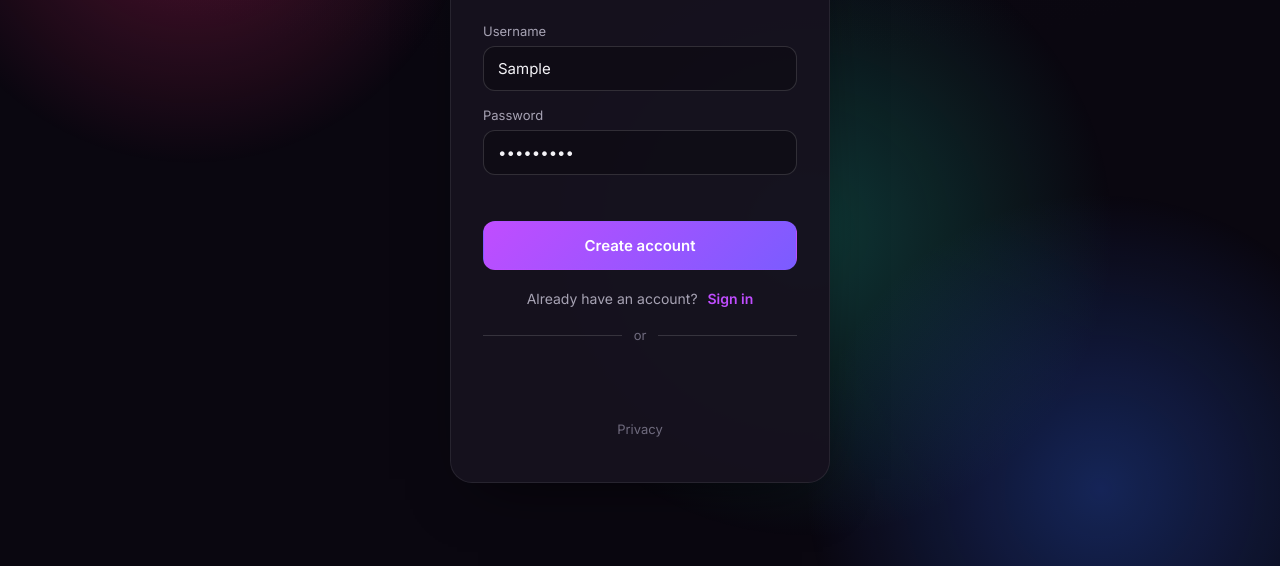
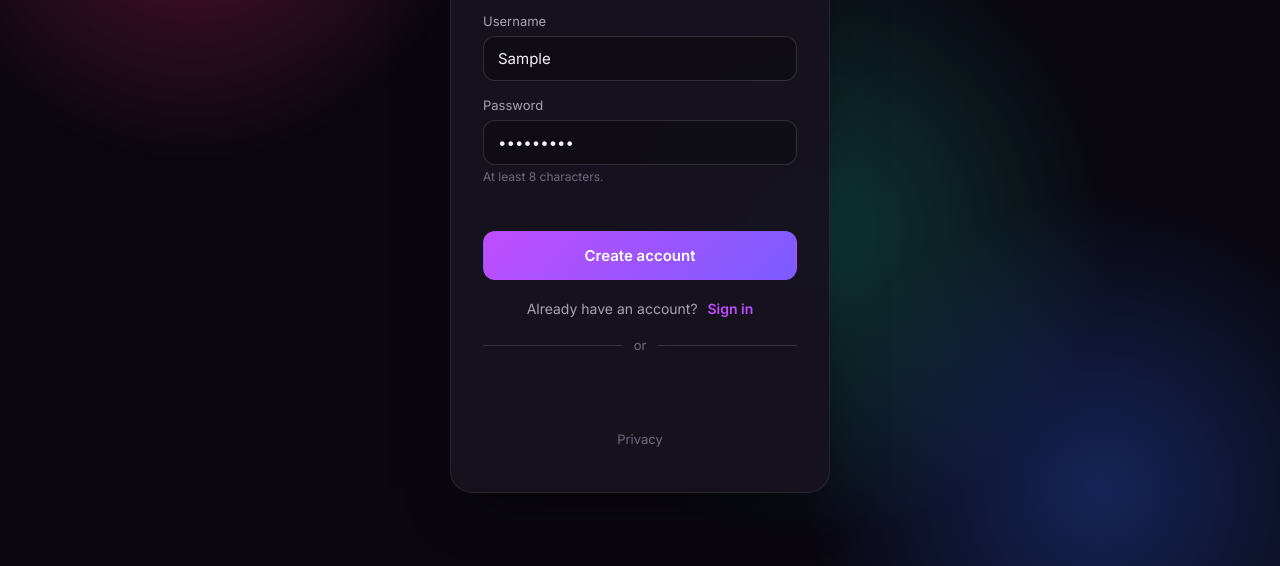
Before and after one commit to JVicente960/despesas-mensais, a plain HTML site: page index.html in a window 1280 px wide. Both pictures are taken after typing "Sample", "Sample123" into the empty fields and a click on the button "Create account". Shown: the part 234-800 px from the top of the page. Drawn offline with nearby package versions, Linux system fonts and the light colour scheme.

Commit message:
Add password hint in authentication form
Added a hint for password requirements in the authentication form.

```diff
--- a/index.html
+++ b/index.html
@@ -43,6 +43,7 @@
         <label class="field">
           <span class="field__label" data-i18n="pass_label">Senha</span>
           <input class="field__input" id="auth-pass" name="pass" type="password" autocomplete="current-password" required />
+          <span class="field__hint" id="auth-pass-hint" data-i18n="pw_hint" hidden>Mínimo de 8 caracteres.</span>
         </label>
 
         <p class="auth__error" id="auth-error" role="alert"></p>
```
